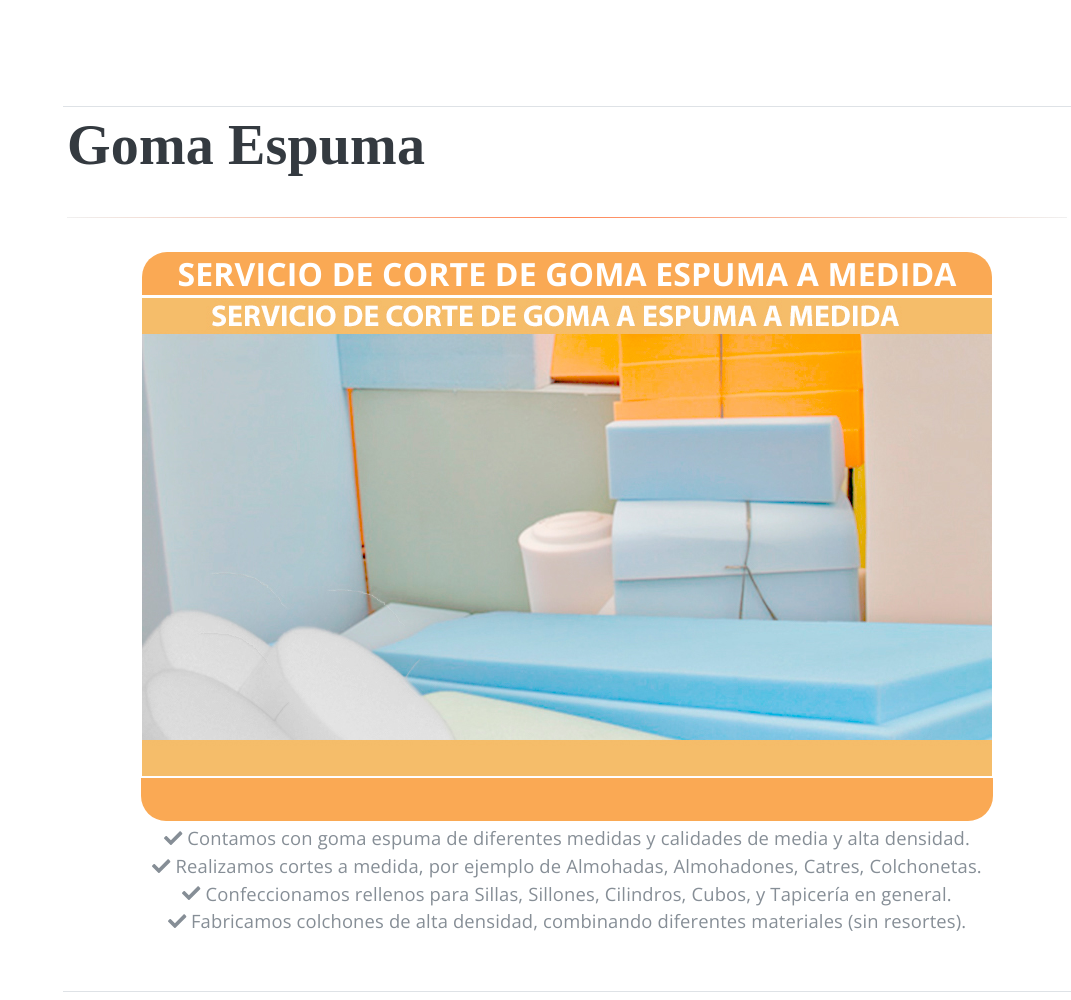
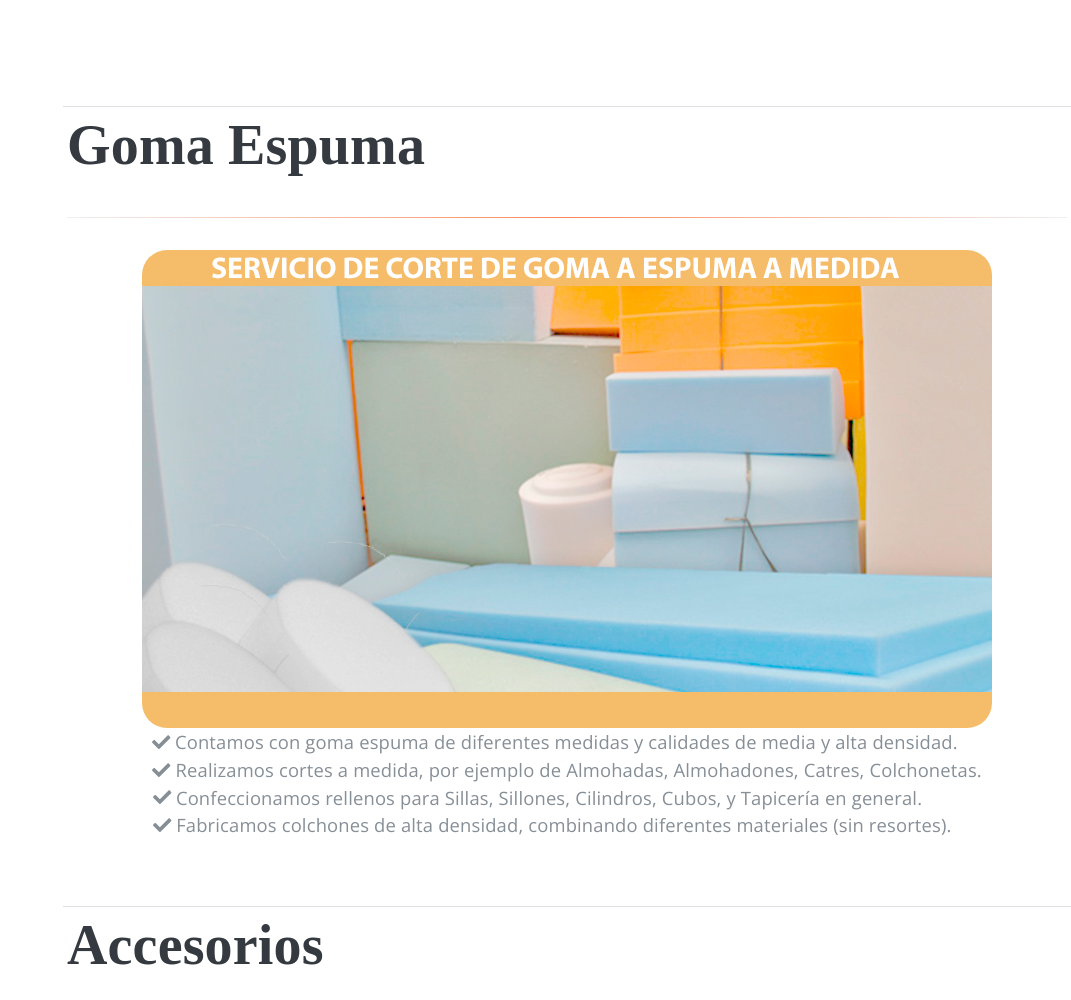
Before and after one commit to SandroSD/clienteTelas, a PHP site: page / in a window 1280 px wide. Shown: the part 3155-4155 px from the top of the page, without its empty margins (209-1280 px from the left). Run offline with PHP 8.4, Linux system fonts and the light colour scheme; data comes from the database, SQL or seed files in the repository; some libraries are stand-ins or nearby versions; some web fonts are replaced.

Commit message:
arreglamos GE

```diff
--- a/css/cssMobile.css
+++ b/css/cssMobile.css
@@ -72,6 +72,9 @@
     #fotoTituloGE{
       text-align: center;
     }
+    #fotoGE{
+      border-radius: 25px;
+    }
     #listaGE{
       font-size:0.55em;
     }
--- a/css/resume.css
+++ b/css/resume.css
@@ -218,6 +218,9 @@ h2 {
   #fotoTituloGE{
     text-align: center;
   }
+  #fotoGE{
+    border-radius: 25px;
+  }
   #listaGE{
     font-size:0.55em;
   }
--- a/secciones/gomaEspuma.php
+++ b/secciones/gomaEspuma.php
@@ -3,28 +3,28 @@
     <br><hr class="style14"><br>
         <div class="row">
             <div class="col-md-12 col-lg-12 col-12">
-                <div class="tituloGE">
+                <!--div class="tituloGE">
                     <span id="contenidoTituloGE">
                         SERVICIO DE CORTE DE GOMA ESPUMA A MEDIDA
                     </span>
-                </div>
+                </div-->
                 <div id="fotoTituloGE">
                     <img src="../img/nuestrosProductos/gomaEspuma/gomaEspuma.jpg" id="fotoGE" alt="">
                 </div>
-                <div class="tituloGE">
+                <!--div class="tituloGE">
                     <span id="contenidoPieGE">
 
                     </span>
-                </div>
+                </div-->
                 <!--div>
                     <img class="rounded-circle" id="imagenGE" src="img/nuestrosProductos/gomaEspuma/ge1.jpg" />
                 </div-->
                 <div align="center">
                 <div  style="font-size:1.15em;">
-                    <span><i class="fas fa-check"></i> Contamos con goma espuma de diferentes medidas y calidades de media y alta densidad.</span><br>
+                    <span><i class="fas fa-check"></i> Contamos con goma espuma de diferentes medidas y calidades de media y alta densidad.&nbsp;&nbsp;&nbsp;&nbsp;&nbsp;</span><br>
                     <span><i class="fas fa-check"></i> Realizamos cortes a medida, por ejemplo de Almohadas, Almohadones, Catres, Colchonetas.</span><br>
-                    <span><i class="fas fa-check"></i> Confeccionamos rellenos para Sillas, Sillones, Cilindros, Cubos, y Tapicería en general.</span><br>
-                    <span><i class="fas fa-check"></i> Fabricamos colchones de alta densidad, combinando diferentes materiales (sin resortes).</span>
+                    <span><i class="fas fa-check"></i> Confeccionamos rellenos para Sillas, Sillones, Cilindros, Cubos, y Tapicería en general.&nbsp;&nbsp;&nbsp;&nbsp;&nbsp;&nbsp;&nbsp;&nbsp;&nbsp;&nbsp;&nbsp;&nbsp;</span><br>
+                    <span><i class="fas fa-check"></i> Fabricamos colchones de alta densidad, combinando diferentes materiales (sin resortes).&nbsp;&nbsp;&nbsp;&nbsp;&nbsp;&nbsp;</span>
                 </div>
                 </div>
 
```
